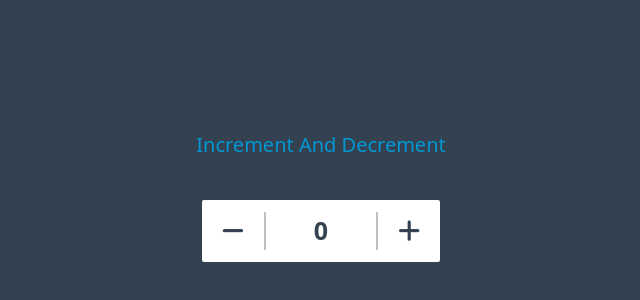
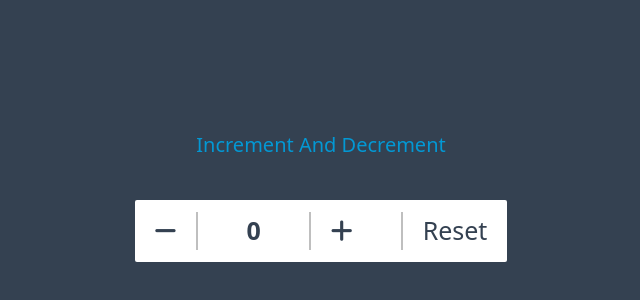
Before and after one commit to Devtushar01/Increment_Decrement, a plain HTML site: page index.html in a window 1280 px wide. Shown: the part 204-504 px from the top of the page, without its empty margins (319-959 px from the left). Drawn offline with nearby package versions, Linux system fonts and the light colour scheme.

Commit message:
add reset

```diff
--- a/index.html
+++ b/index.html
@@ -22,6 +22,7 @@
             <button onclick="increment()" class="border-l-2  border-[#bfbfbf] pl-5">
                 <i class="fa-solid fa-plus"></i>
             </button>
+            <button onclick="reset()"     class="border-l-2  border-[#bfbfbf] pl-5">Reset</button>
         </div>
       </div>
       <script src="https://kit.fontawesome.com/58a810656e.js" crossorigin="anonymous"></script>
--- a/script.js
+++ b/script.js
@@ -16,3 +16,10 @@ const decrement = ()  => {
     //set the value on the UI
     countValue.innerHTML = value;
 };
+const reset = () =>{
+    let val = parseInt(countValue.innerHTML);
+    countValue.innerHTML = val;
+    val = val -val;
+    countValue.innerHTML = val;
+
+}
```
